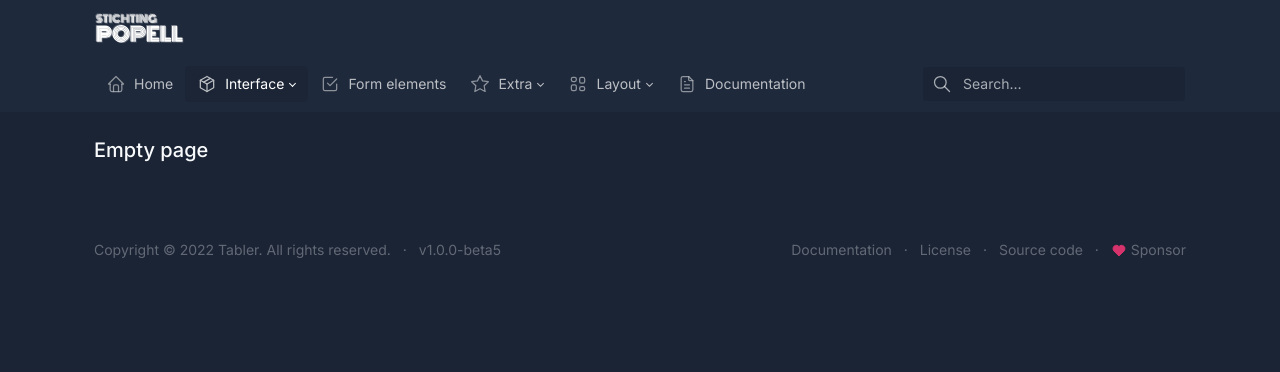
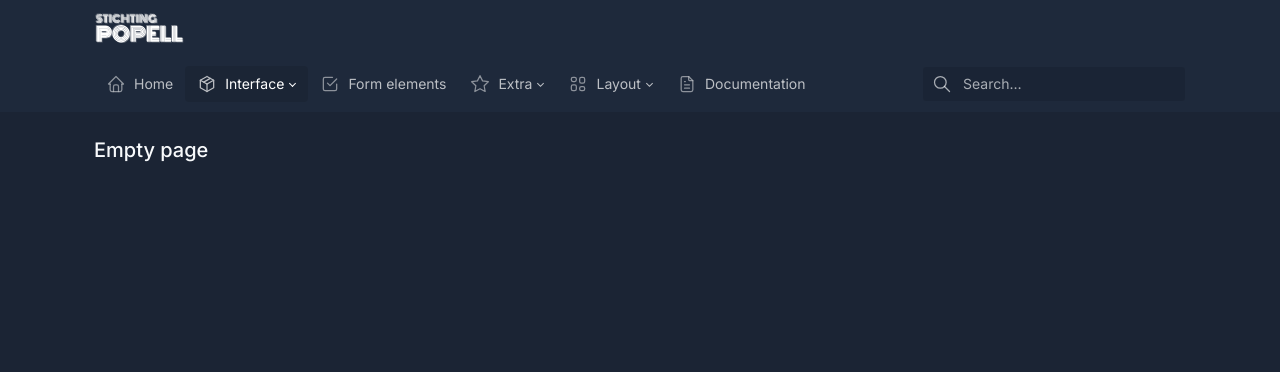
Before and after one commit to jur-clerkx/popell_top100, a Django app: page /dashboard/ in a window 1280 px wide. Shown: the top 372 px of the page. Run offline with Django 4.2, Linux system fonts and the light colour scheme; the visitor is signed in with stand-in values (Sample User, id 1); some libraries are stand-ins or nearby versions.

Commit message:
Remove footer

```diff
--- a/core/templates/dashboard/base.html
+++ b/core/templates/dashboard/base.html
@@ -309,40 +309,6 @@
             <!-- Content here -->
           </div>
         </div>
-        <footer class="footer footer-transparent d-print-none">
-          <div class="container-xl">
-            <div class="row text-center align-items-center flex-row-reverse">
-              <div class="col-lg-auto ms-lg-auto">
-                <ul class="list-inline list-inline-dots mb-0">
-                  <li class="list-inline-item"><a href="./docs/index.html" class="link-secondary">Documentation</a></li>
-                  <li class="list-inline-item"><a href="./license.html" class="link-secondary">License</a></li>
-                  <li class="list-inline-item"><a href="https://github.com/tabler/tabler" target="_blank" class="link-secondary" rel="noopener">Source code</a></li>
-                  <li class="list-inline-item">
-                    <a href="https://github.com/sponsors/codecalm" target="_blank" class="link-secondary" rel="noopener">
-                      <!-- Download SVG icon from http://tabler-icons.io/i/heart -->
-                      <svg xmlns="http://www.w3.org/2000/svg" class="icon text-pink icon-filled icon-inline" width="24" height="24" viewBox="0 0 24 24" stroke-width="2" stroke="currentColor" fill="none" stroke-linecap="round" stroke-linejoin="round"><path stroke="none" d="M0 0h24v24H0z" fill="none"/><path d="M19.5 13.572l-7.5 7.428l-7.5 -7.428m0 0a5 5 0 1 1 7.5 -6.566a5 5 0 1 1 7.5 6.572" /></svg>
-                      Sponsor
-                    </a>
-                  </li>
-                </ul>
-              </div>
-              <div class="col-12 col-lg-auto mt-3 mt-lg-0">
-                <ul class="list-inline list-inline-dots mb-0">
-                  <li class="list-inline-item">
-                    Copyright &copy; 2022
-                    <a href="." class="link-secondary">Tabler</a>.
-                    All rights reserved.
-                  </li>
-                  <li class="list-inline-item">
-                    <a href="./changelog.html" class="link-secondary" rel="noopener">
-                      v1.0.0-beta5
-                    </a>
-                  </li>
-                </ul>
-              </div>
-            </div>
-          </div>
-        </footer>
       </div>
     </div>
     <!-- Libs JS -->
```
